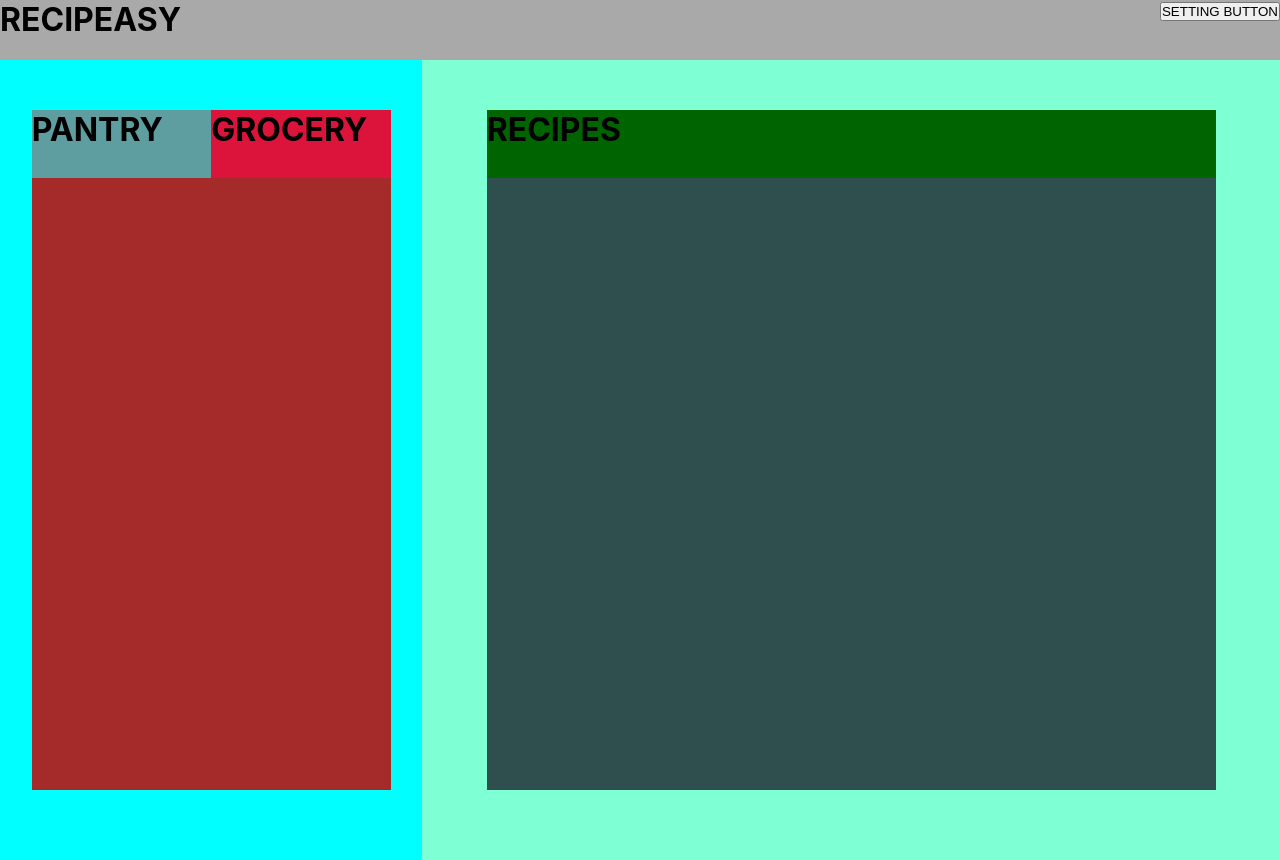
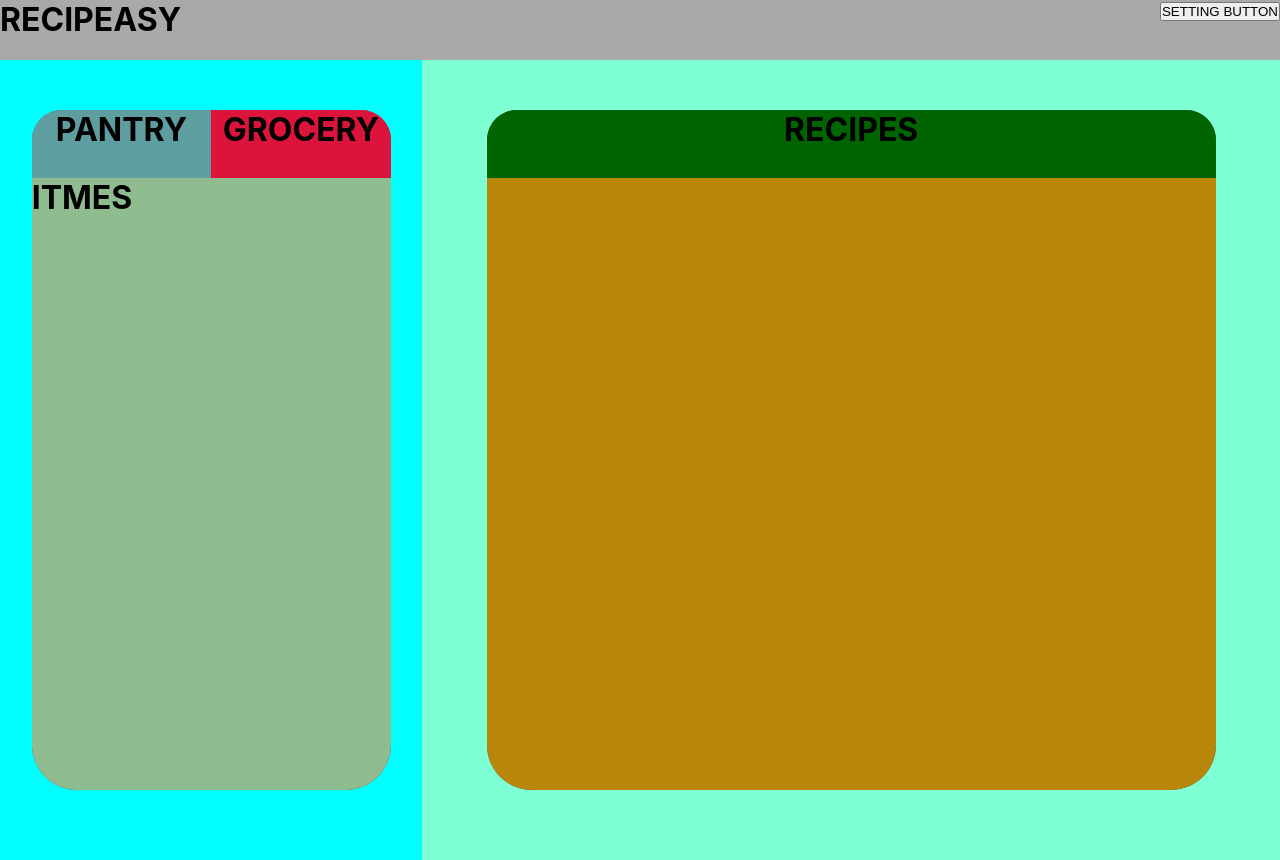
Before and after one commit to danthew/COP4331_Large_Project, a React (Create React App) app in the folder frontend/: page / in a window 1280 px wide. Built offline with nearby package versions, Linux system fonts and the light colour scheme.

Commit message:
added the grocery and pantry buttons.

```diff
--- a/frontend/src/App.css
+++ b/frontend/src/App.css
@@ -17,7 +17,6 @@
 .title-bar {
   background-color: #a9a9a9;
   height: 7.5%;
-  overflow: auto;
 }
 
 .setting-button {
@@ -51,6 +50,7 @@
   width: 85%;
   margin-left: 7.5%;
   margin-top: 50px;
+  border-radius: 30px 30px 45px 45px;
 }
 
 .pan-button {
@@ -58,6 +58,8 @@
   float: left;
   height: 10%;
   width: 50%;
+  border-radius: 30px 0px 0px;
+  text-align: center;
 }
 
 .gro-button {
@@ -65,10 +67,15 @@
   float: right;
   height: 10%;
   width: 50%;
+  border-radius: 0px 30px 0px 0px;
+  text-align: center;
 }
 
 .pan-gro-item {
   background-color: darkseagreen;
+  height: 90%;
+  clear: left;
+  border-radius: 0px 0px 45px 45px;
 }
 
 .recipe-ui {
@@ -77,13 +84,18 @@
   width: 85%;
   margin-left: 7.5%;
   margin-top: 50px;
+  border-radius: 30px 30px 45px 45px;
 }
 
 .recipe-header {
   background-color: darkgreen;
   height: 10%;
+  border-radius: 30px 30px 0px 0px;
+  text-align: center;
 }
 
 .recipe-item {
   background-color: darkgoldenrod;
+  height: 90%;
+  border-radius: 0px 0px 45px 45px;
 }
--- a/frontend/src/components/Home.js
+++ b/frontend/src/components/Home.js
@@ -8,6 +8,20 @@ function HomeTitle()
 
         alert('settings()');
     };
+
+    const panButton = async event =>
+    {
+        event.preventDefault();
+
+        alert('pantry()');
+    }
+
+    const groButton = async event =>
+    {
+        event.preventDefault();
+
+        alert('grocery()');
+    }
 
     //pan = pantry
     //gro = grocery
@@ -23,14 +37,14 @@ function HomeTitle()
             <div class="content">
                 <div class="pan-gro">
                     <div class="pan-gro-ui">
-                        <div class="pan-button">
+                        <div class="pan-button" onClick={panButton}>
                             <h1 class='title'>PANTRY</h1>
                         </div>
-                        <div class="gro-button">
+                        <div class="gro-button" onClick={groButton}>
                             <h1 class='title'>GROCERY</h1>
                         </div>
                         <div class="pan-gro-item">
-
+                            <h1 class='title'>ITMES</h1>
                         </div>
                     </div>
                 </div>
```
